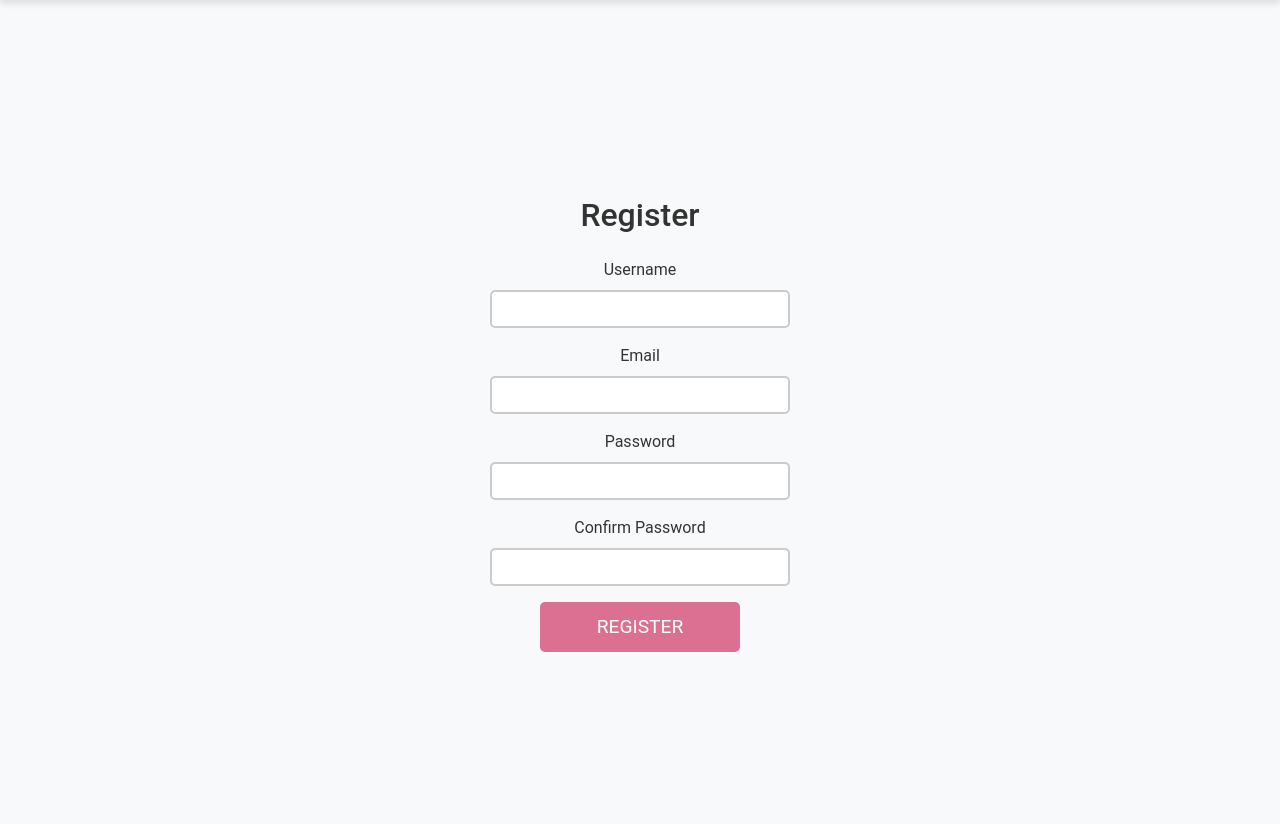
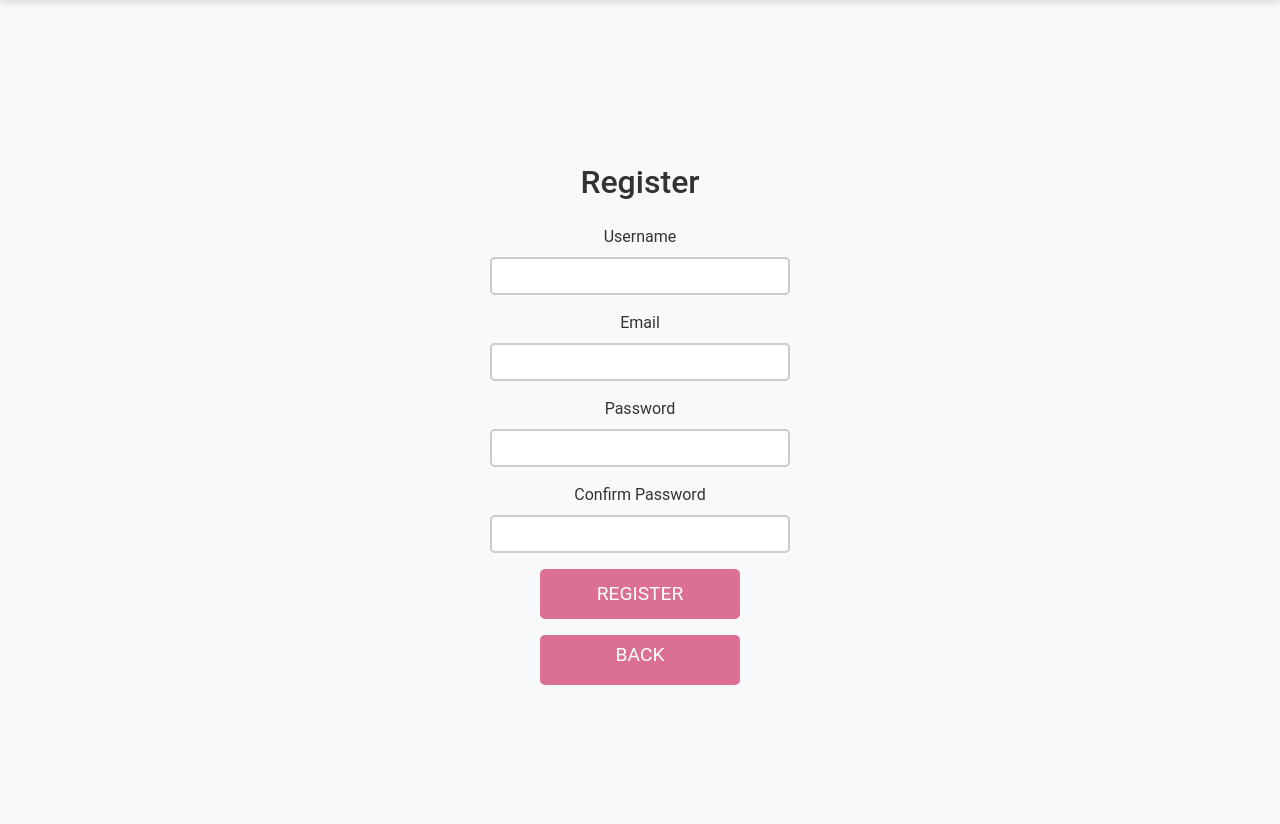
Before and after one commit to aleynacet/Delizia, a Flask app: page /register in a window 1280 px wide. Shown: the part 76-900 px from the top of the page. Run offline with Flask 3, Linux system fonts and the light colour scheme; some libraries are stand-ins or nearby versions.

Commit message:
Back Button

```diff
--- a/app/templates/login.html
+++ b/app/templates/login.html
@@ -1,6 +1,6 @@
 {% extends "base.html" %}
 {% block content %}
-<div class="d-flex justify-content-center align-items-center vh-100">
+<div class="d-flex justify-content-center align-items-center vh-100 flex-column">
     <div class="text-center" style="width: 300px;">
         <h2 class="mb-4">Login</h2>
         <form method="POST" action="{{ url_for('main.login') }}" id="loginForm">
@@ -14,6 +14,7 @@
             </div>
             <button type="submit" class="btn custom-btn btn-block">Login</button>
         </form>
+        <a href="{{ url_for('main.home') }}" class="btn custom-btn btn-block mt-3">Back</a>
     </div>
 </div>
 {% endblock %}
--- a/app/templates/register.html
+++ b/app/templates/register.html
@@ -1,6 +1,6 @@
 {% extends "base.html" %}
 {% block content %}
-<div class="d-flex justify-content-center align-items-center vh-100">
+<div class="d-flex justify-content-center align-items-center vh-100 flex-column">
     <div class="text-center" style="width: 300px;">
         <h2 class="mb-4">Register</h2>
         <form method="POST" action="{{ url_for('main.register') }}">
@@ -22,6 +22,7 @@
             </div>
             <button type="submit" class="btn custom-btn btn-block">Register</button>
         </form>
+        <a href="{{ url_for('main.home') }}" class="btn custom-btn btn-block mt-3">Back</a>
     </div>
 </div>
 {% endblock %}
```
